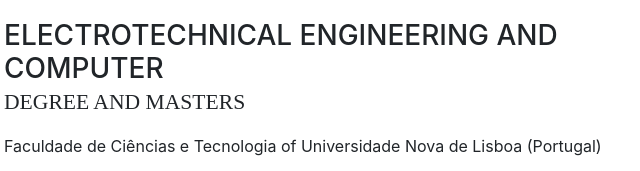
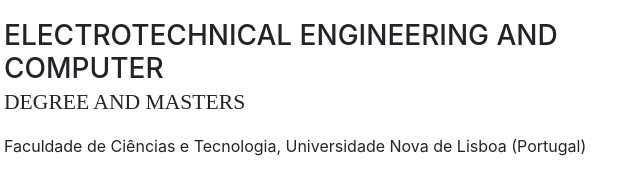
Before and after one commit to RME13/ruievaristo.github.io, a website with bundled scripts: page index.html in a window 1280 px wide. Shown: the part 2380-2551 px from the top of the page, 316-956 px from the left. Built offline with nearby package versions, Linux system fonts and the light colour scheme; a script that the page names is missing; a web font is replaced by a local one.

Commit message:
removed of

```diff
--- a/index.html
+++ b/index.html
@@ -271,7 +271,7 @@
             <div class="resume-content mr-auto">
               <h3 class="mb-0">Electrotechnical Engineering and Computer</h3>
               <div class="subheading mb-3">Degree and Masters </div>
-              <p>Faculdade de Ciências e Tecnologia of Universidade Nova de Lisboa (Portugal)</p>
+              <p>Faculdade de Ciências e Tecnologia, Universidade Nova de Lisboa (Portugal)</p>
               <p>Dissertação<br>
                 <a href="//hdl.handle.net/10362/14325" target="_blank" style="color:#343a40">Kaptivate, proposta de método para aumentar a envolvência de consumidores nas marcas (gamification)</a>
               </p>
```
